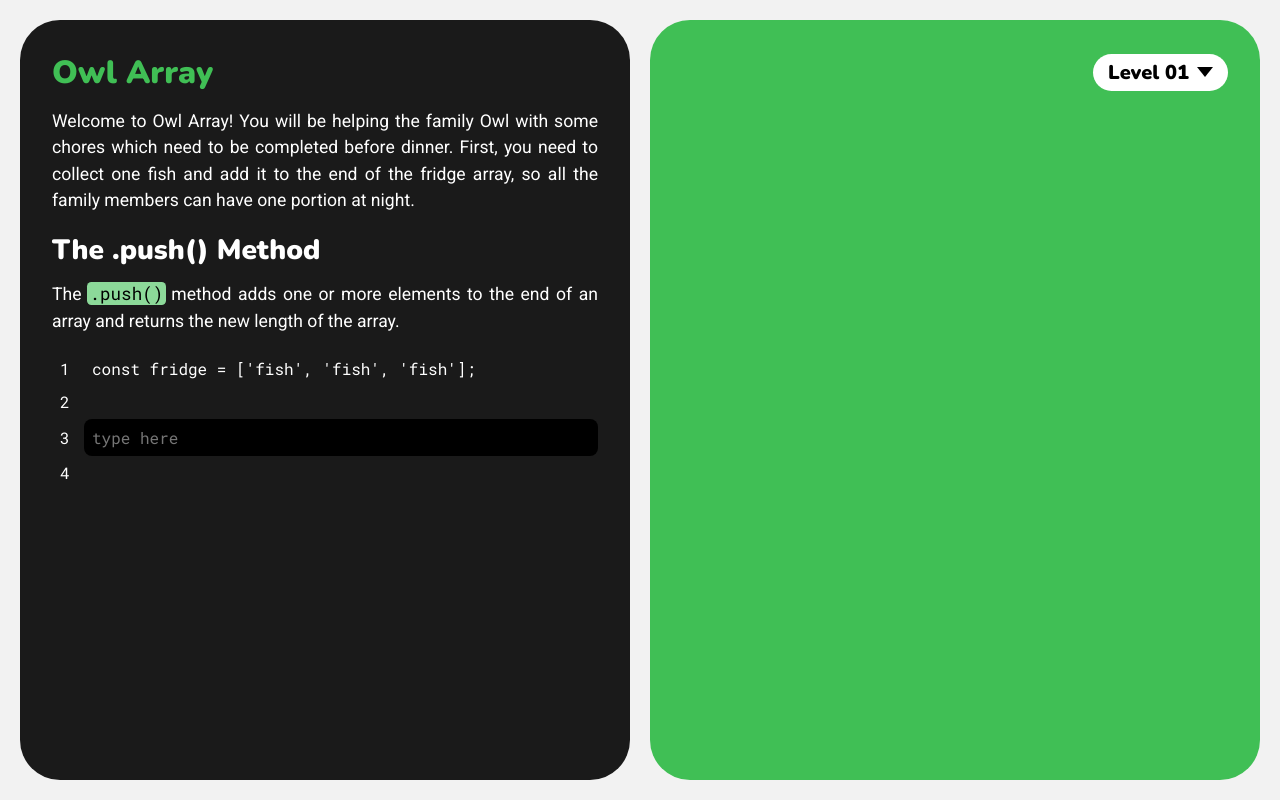
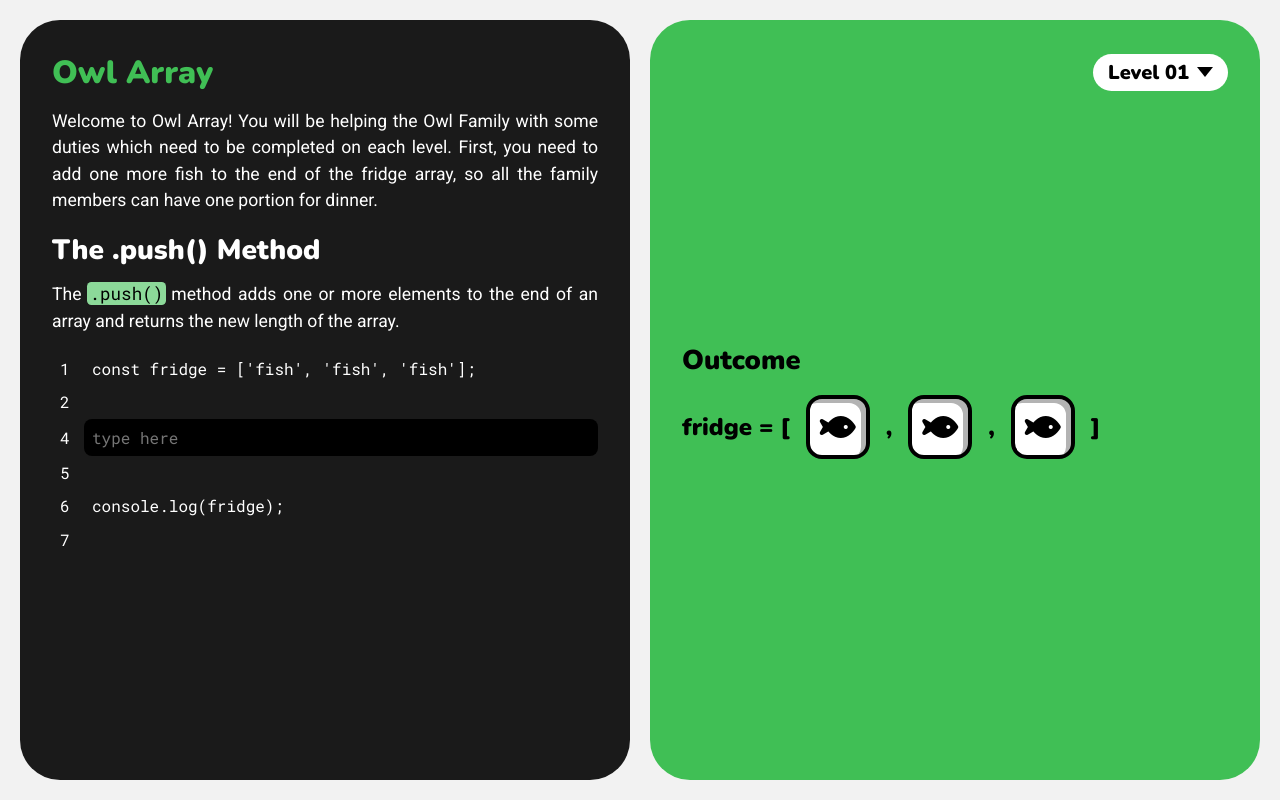
Before and after one commit to juanej88/owl-array, a React (Create React App) app: page / in a window 1280 px wide. Built offline with nearby package versions, Linux system fonts and the light colour scheme; the HTML template or start-up script is replaced by a standard one.

Commit message:
Display array with icons

```diff
--- a/public/index.html
+++ b/public/index.html
@@ -15,6 +15,7 @@
     <link href="https://fonts.googleapis.com/css2?family=Nunito:wght@900&display=swap" rel="stylesheet">
     <link href="https://fonts.googleapis.com/css2?family=Roboto:wght@400;500;700&display=swap" rel="stylesheet">
     <link href="https://fonts.googleapis.com/css2?family=Roboto+Mono&display=swap" rel="stylesheet">
+    <script src="https://kit.fontawesome.com/cdd38ef8d8.js" crossorigin="anonymous"></script>
     <!-- <link rel="apple-touch-icon" href="%PUBLIC_URL%/logo192.png" /> -->
     <link rel="manifest" href="%PUBLIC_URL%/manifest.json" />
     <title translate="no">Owl Array</title>
--- a/src/App.js
+++ b/src/App.js
@@ -8,7 +8,7 @@ function App() {
       <Header level='01' />
       <Main
         method='.push()'
-        instructions='Welcome to Owl Array! You will be helping the family Owl with some chores which need to be completed before dinner. First, you need to collect one fish and add it to the end of the fridge array, so all the family members can have one portion at night.'
+        instructions='Welcome to Owl Array! You will be helping the Owl Family with some duties which need to be completed on each level. First, you need to add one more fish to the end of the fridge array, so all the family members can have one portion for dinner.'
         link='https://developer.mozilla.org/en-US/docs/Web/JavaScript/Reference/Global_Objects/Array/push'
         mozillaDefinition='method adds one or more elements to the end of an array and returns the new length of the array.'
       />
--- a/src/components/Main.jsx
+++ b/src/components/Main.jsx
@@ -25,20 +25,41 @@ const Main = (props) => {
           <p translate='no'>const fridge = ['fish', 'fish', 'fish'];</p>
           <p>2</p>
           <p></p>
-          <p>3</p>
+          <p>4</p>
           <textarea
             className='code-input'
             rows='1'
             placeholder='type here'
             autoCapitalize='none'
             // autoFocus
-          >
+            >
           </textarea>
-          <p>4</p>
+          <p>5</p>
+          <p></p>
+          <p>6</p>
+          <p>console.log(fridge);</p>
+          <p>7</p>
         </div>
       </section>
-      <section className='container container-right'>
-
+      <section className='container display'>
+        <article className='display--array-container'>
+          <h2>Outcome</h2>
+          <aside className='display--array'>
+            <p>fridge = [</p>
+            <div className='item-container'>
+              <i className="fas fa-solid fa-fish"></i>
+            </div>
+            <p>,</p>
+            <div className='item-container'>
+              <i className="fas fa-fish"></i>
+            </div>
+            <p>,</p>
+            <div className='item-container'>
+              <i className="fas fa-fish"></i>
+            </div>
+            <p>]</p>
+          </aside>
+        </article>
       </section>
     </main>
   );
--- a/src/stylesheets/Main.css
+++ b/src/stylesheets/Main.css
@@ -82,8 +82,45 @@
 
 /* Right Container */
 
-.container-right {
+.display {
   background-color: var(--green);
+  font-family: 'Nunito', sans-serif;
+  display: flex;
+  flex-direction: column;
+  justify-content: center;
+}
+
+.display--array-container > h2 {
+  font-size: 1.7rem;
+  padding-bottom: 1rem;
+}
+
+.display--array {
   display: flex;
   align-items: center;
+  flex-wrap: wrap;
 }
+
+.display--array > p,
+.array-item > p {
+  font-size: 1.5rem;
+  padding: 0.25rem 0;
+}
+
+.item-container {
+  height: 4rem;
+  width: 4rem;
+  margin: 0 1rem;
+  background-color: white;
+  border: 0.25rem solid black;
+  box-shadow: inset -5px 4px hsl(0deg, 0%, 70%);
+  border-radius: 25%;
+  display: flex;
+  justify-content: center;
+  align-items: center;
+}
+
+.item-container > i {
+  font-size: 2rem;
+  padding: 0 1rem;
+}
```
